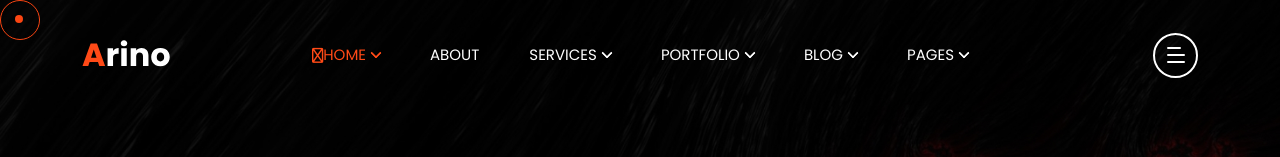
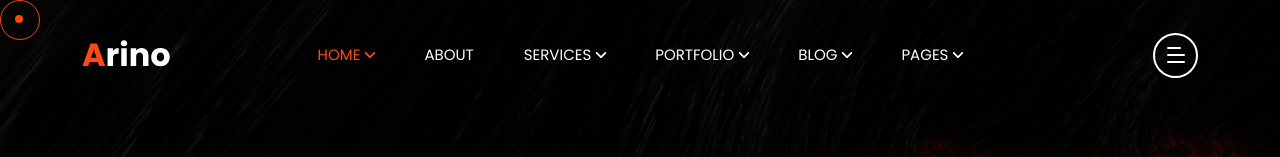
Before and after one commit to risuscreative/alphawebsite, a React (Create React App) app: page / in a window 1280 px wide. Shown: the top 157 px of the page. Built offline with nearby package versions, Linux system fonts and the light colour scheme.

Commit message:
Update index.jsx

```diff
--- a/src/components/Header/index.jsx
+++ b/src/components/Header/index.jsx
@@ -44,7 +44,7 @@ export default function Header({ variant }) {
                   >
                     <li className="menu-item-has-children">
                       <NavLink to="/" onClick={() => setMobileToggle(false)}>
-                        <i class="fa-regular fa-house"></i> Home
+                        Home
                       </NavLink>
                       <DropDown>
                         <ul>
```
